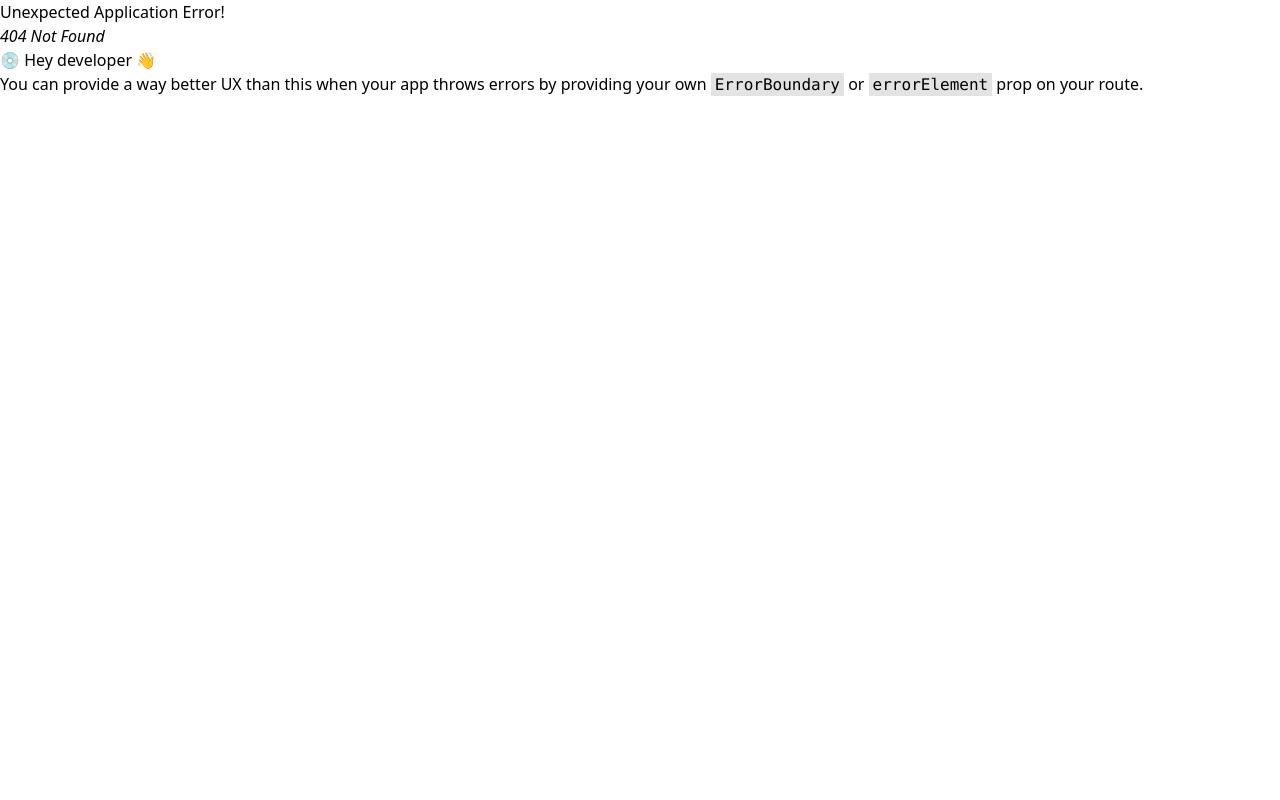
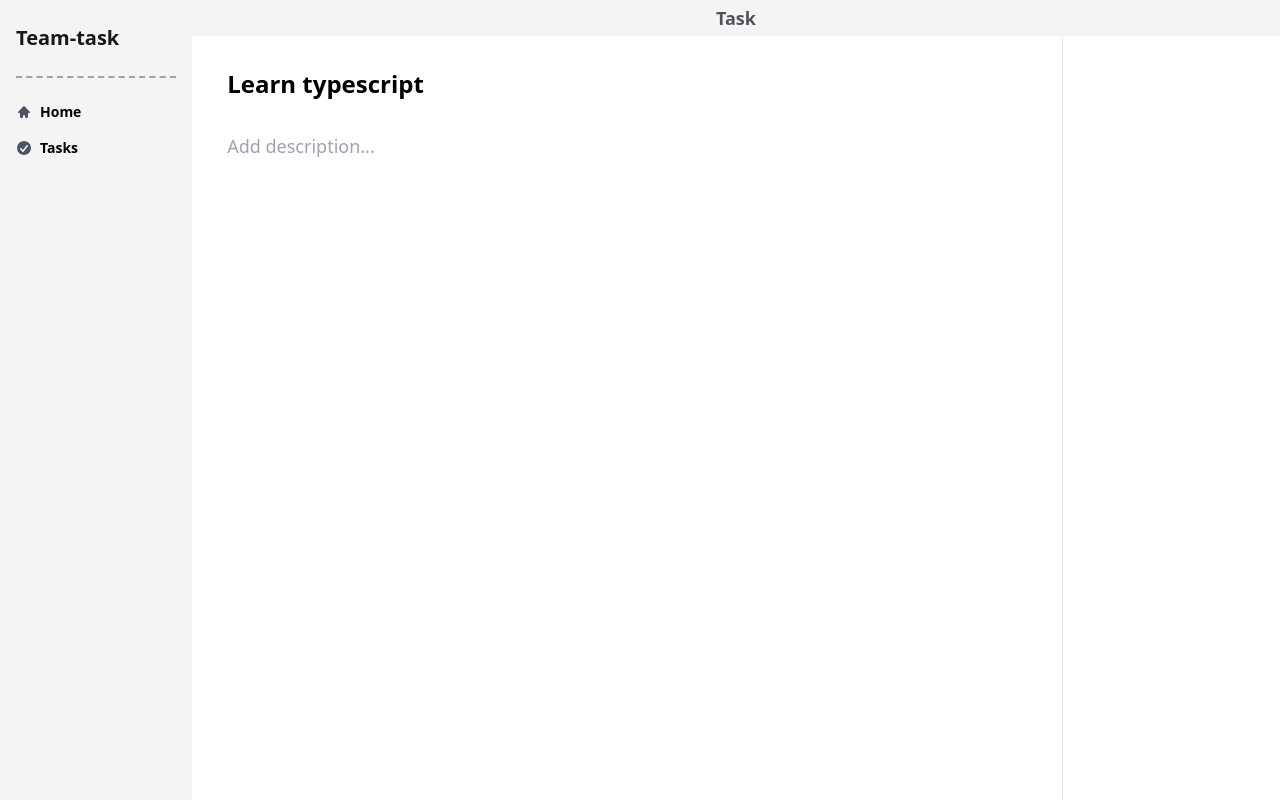
Before and after one commit to Naimoudine/team-task, a React (Vite) app in the folder client/: page /tasks/1 in a window 1280 px wide. Before the commit this address had no page. Built offline with nearby package versions, Linux system fonts and the light colour scheme.

Commit message:
wip task page

```diff
--- a/client/src/components/Aside.tsx
+++ b/client/src/components/Aside.tsx
@@ -5,7 +5,7 @@ type Props = {};
 export default function Aside({}: Props) {
   return (
     <aside className="w-[15%] bg-zinc-100 py-6 px-4">
-      <header className="border-dashed border-b-2 border-zinc-400 pb-6">
+      <header className="pb-6 border-b-2 border-dashed border-zinc-400">
         <p id="logo">Team-task</p>
       </header>
       <Navbar />
--- a/client/src/components/tasks/TaskListView.tsx
+++ b/client/src/components/tasks/TaskListView.tsx
@@ -40,8 +40,8 @@ export default function TaskListView({
                 return b.priority - a.priority;
               })
               .map((task) => (
-                <li key={task.id} className="task">
-                  <Link to={`/tasks/${task.id}`}>
+                <li key={task.id} className="flex">
+                  <Link className="w-full task" to={`/tasks/${task.id}`}>
                     <span className="mr-4 font-semibold text-zinc-500">
                       {displayPriority(task.priority)}
                     </span>
--- a/client/src/index.css
+++ b/client/src/index.css
@@ -35,7 +35,7 @@
   }
 
   .task-list-header {
-    @apply flex items-center justify-between px-4 py-2 font-semibold bg-zinc-200;
+    @apply flex items-center justify-between px-4 py-2 font-semibold bg-zinc-100;
   }
 
   .task-list-card {
@@ -43,7 +43,7 @@
   }
 
   .task {
-    @apply px-4 py-2 font-semibold border-b hover:bg-zinc-100 border-zinc-200;
+    @apply px-4 py-2 font-semibold border-b hover:bg-zinc-200 border-zinc-200;
   }
 
   .task-card {
--- a/client/src/main.tsx
+++ b/client/src/main.tsx
@@ -5,6 +5,7 @@ import App from "./App.tsx";
 import "./index.css";
 import Home from "./pages/Home.tsx";
 import Tasks from "./pages/Tasks.tsx";
+import Task from "./pages/Task.tsx";
 
 const router = createBrowserRouter([
   {
@@ -19,6 +20,10 @@ const router = createBrowserRouter([
         path: "/tasks",
         element: <Tasks />,
       },
+      {
+        path: "/tasks/:id",
+        element: <Task />,
+      },
     ],
   },
 ]);
--- /dev/null
+++ b/client/src/pages/Task.tsx
@@ -0,0 +1,29 @@
+type Props = {};
+
+export default function Task({}: Props) {
+  return (
+    <div className="flex flex-col w-full h-full">
+      <header className="flex items-center justify-center">
+        <p className="w-full py-1 text-lg font-semibold text-center text-zinc-600 bg-zinc-100">
+          Task
+        </p>
+      </header>
+      <main className="flex flex-grow">
+        <div className="w-[80%]">
+          <div className="max-w-[800px] mx-auto my-8">
+            <h1 className="text-2xl font-semibold">Learn typescript</h1>
+            <form className="mt-8">
+              <textarea
+                className="w-full text-lg resize-none"
+                name="description"
+                id="description"
+                placeholder="Add description..."
+              ></textarea>
+            </form>
+          </div>
+        </div>
+        <aside className="border-l border-zinc-200 w-[20%] h-full"></aside>
+      </main>
+    </div>
+  );
+}
```
